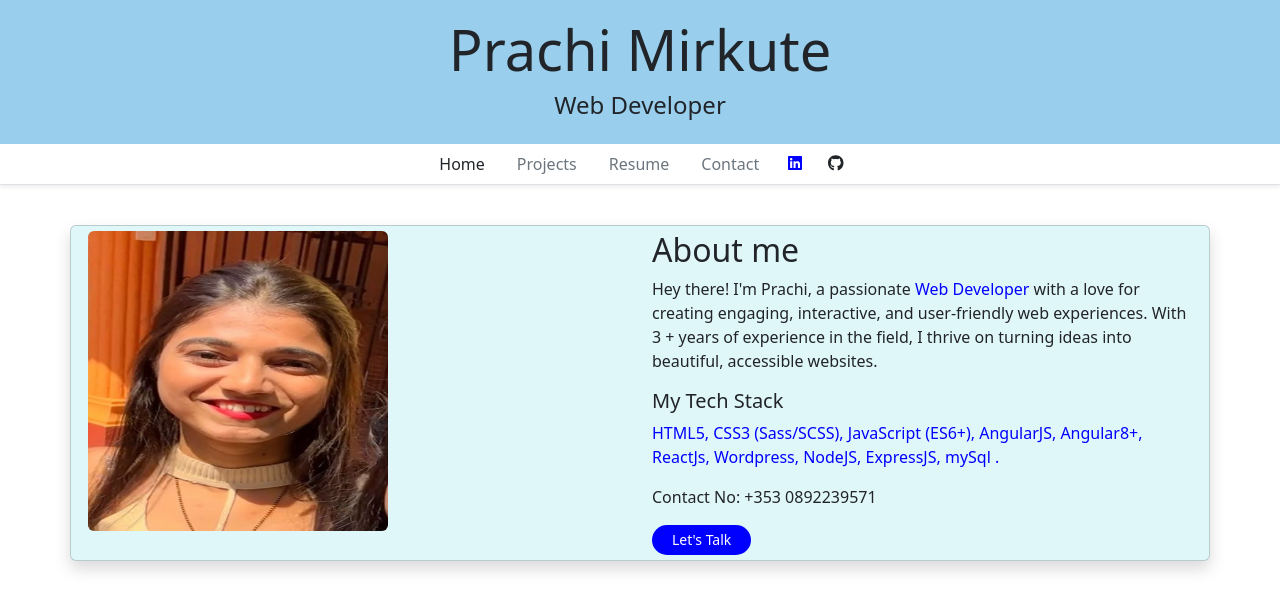
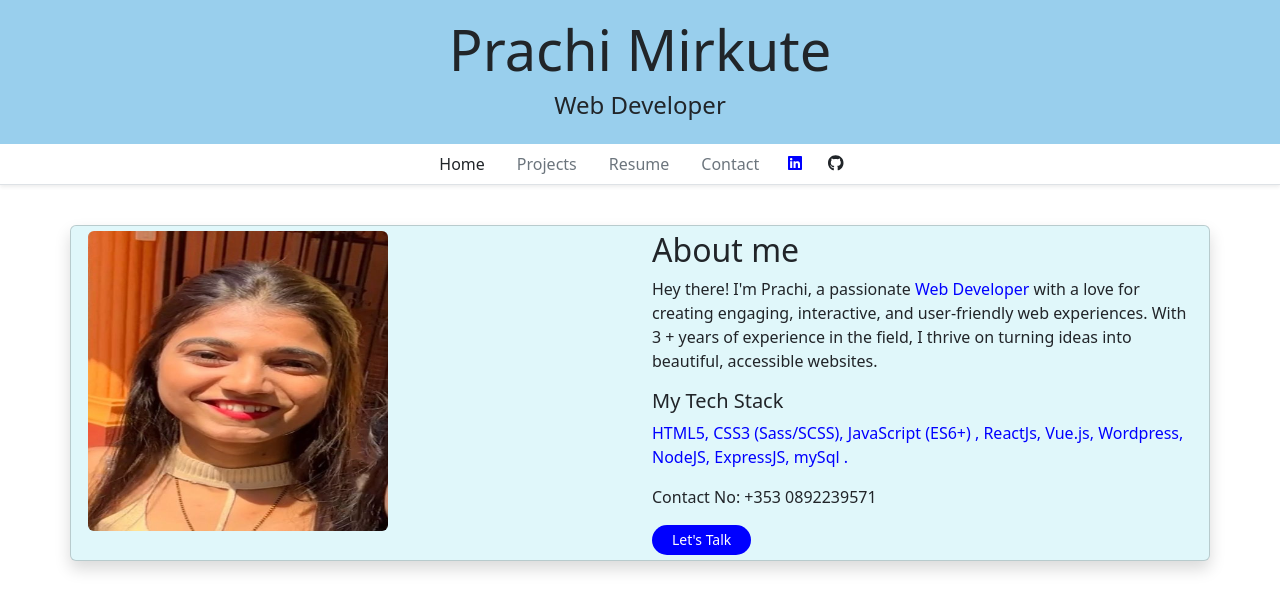
Before and after one commit to Prachimirkute/myPortfolio, an Angular app: page /Home in a window 1280 px wide. Shown: the top 610 px of the page. Built offline with nearby package versions, Linux system fonts and the light colour scheme.

Commit message:
Update home.component.html

```diff
--- a/src/app/home/home.component.html
+++ b/src/app/home/home.component.html
@@ -13,8 +13,8 @@
                 turning
                 ideas into beautiful, accessible websites.</p>
             <h5>My Tech Stack</h5>
-            <p><span style="color: blue;">HTML5, CSS3 (Sass/SCSS), JavaScript (ES6+), AngularJS, Angular8+,
-                    ReactJs, Wordpress, NodeJS, ExpressJS, mySql .</span></p>
+            <p><span style="color: blue;">HTML5, CSS3 (Sass/SCSS), JavaScript (ES6+)
+                    , ReactJs, Vue.js, Wordpress, NodeJS, ExpressJS, mySql .</span></p>
             <p>Contact No: +353 0892239571</p>
             <button type="button">Let's Talk</button>
         </div>
```
